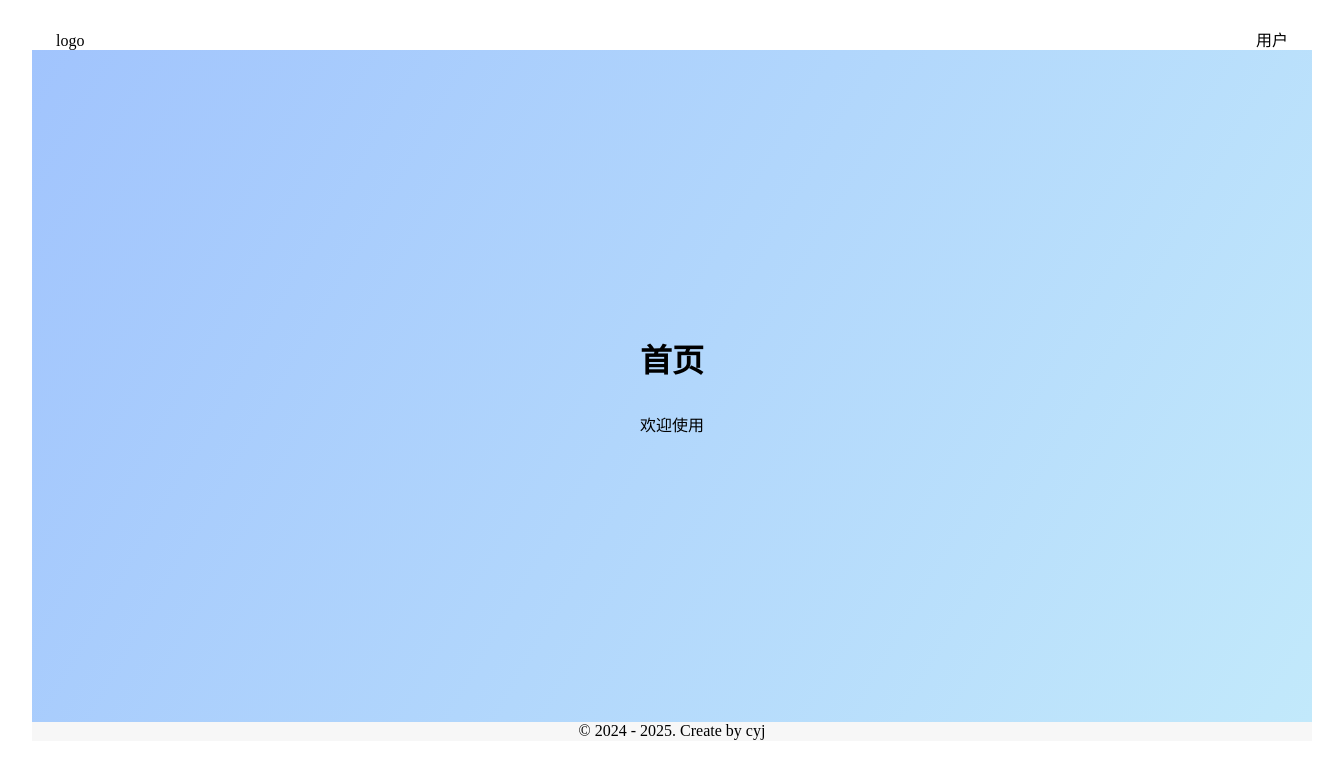
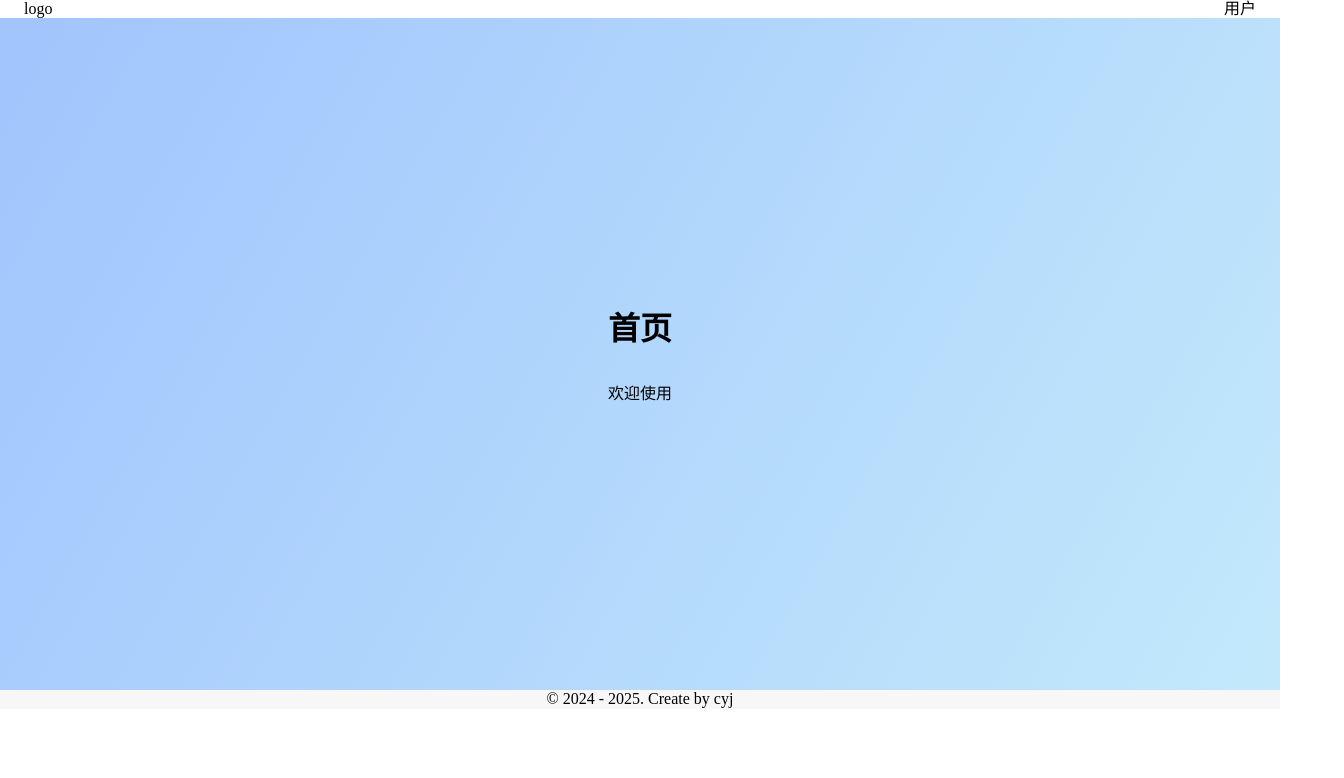
Before and after one commit to cyjjohn/my-react-app, a React (Vite) app: page / in a window 1280 px wide. Shown: the top 778 px of the page, 1344 px wide, since content can reach past the window. Built offline with nearby package versions, Linux system fonts and the light colour scheme.

Commit message:
chore: remove default css

```diff
--- a/src/App.css
+++ /dev/null
@@ -1,7 +0,0 @@
-#root {
-  width: 100%;
-  max-width: 1280px;
-  margin: 0 auto;
-  padding: 2rem;
-  text-align: center;
-}
--- a/src/App.tsx
+++ b/src/App.tsx
@@ -1,7 +1,6 @@
 import { Suspense } from 'react'
 import { RouterProvider } from 'react-router-dom'
 import router from './router'
-import './App.css'
 
 function App() {
   return (
```
